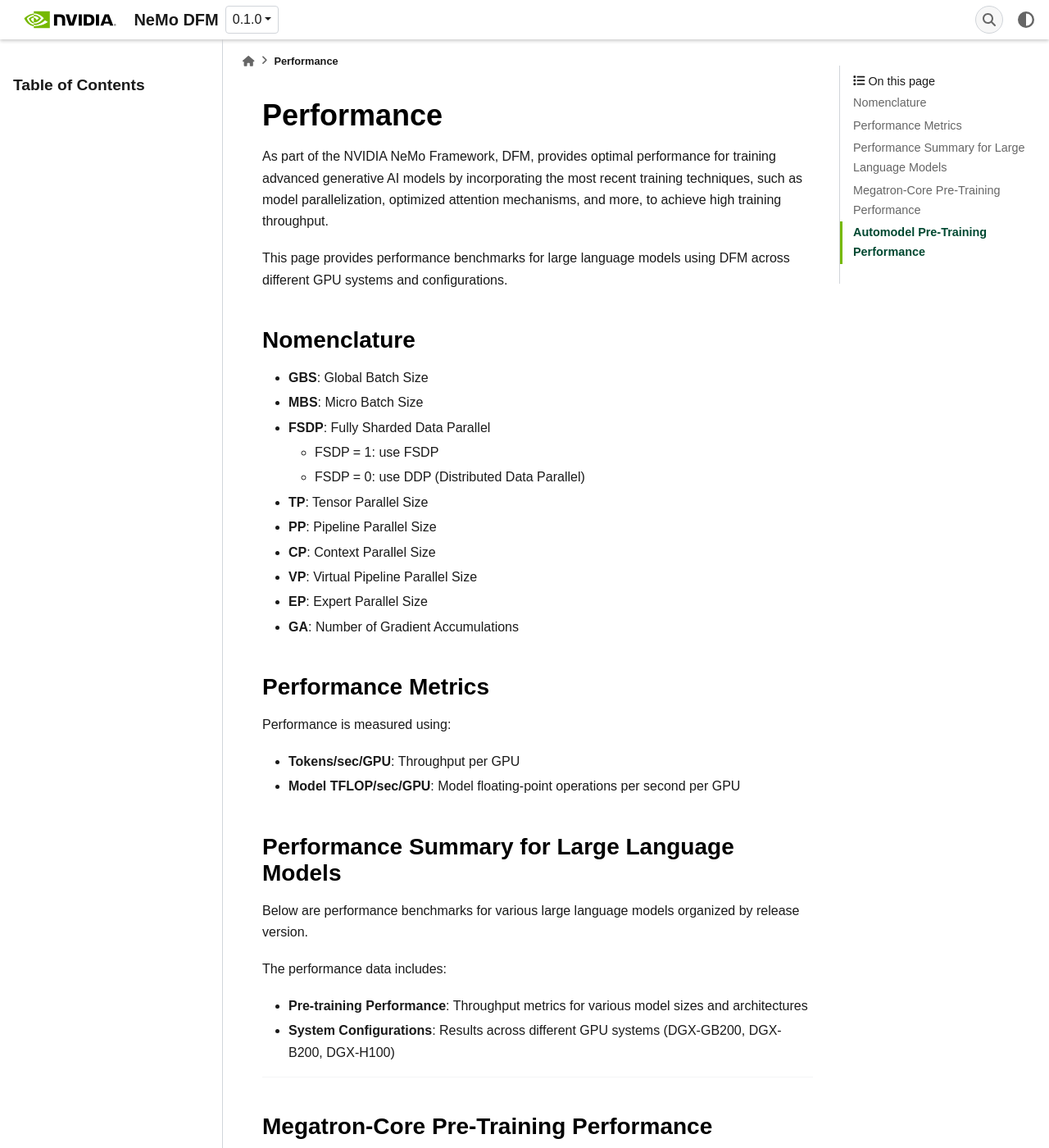
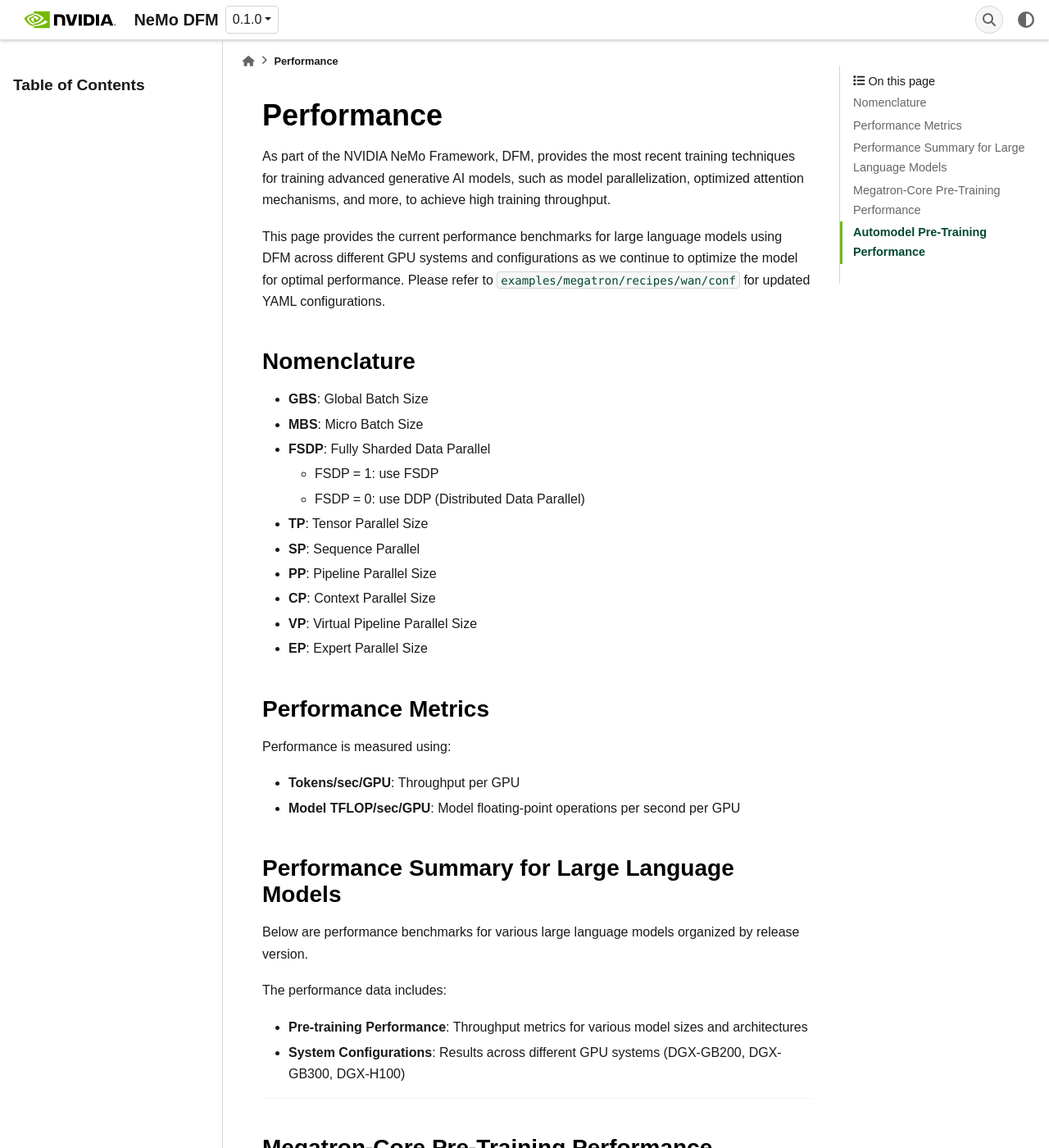
Before and after one commit to NVIDIA-NeMo/DFM, a Sphinx documentation site: the page built from docs/performance-summary.md, in a window 1280 px wide and 1400 px high. Shown: the whole window at 82% size. Built offline with Sphinx 7.4.7, drawn with Linux system fonts in a browser that asks for light colours; some web fonts are replaced; some of the changed text lies outside the part shown.

Commit message:
Performance Docs update
Signed-off-by: Parth Mannan <pmannan@nvidia.com>

```diff
--- a/docs/performance-summary.md
+++ b/docs/performance-summary.md
@@ -1,8 +1,8 @@
 # Performance
 
-As part of the NVIDIA NeMo Framework, DFM, provides optimal performance for training advanced generative AI models by incorporating the most recent training techniques, such as model parallelization, optimized attention mechanisms, and more, to achieve high training throughput.
+As part of the NVIDIA NeMo Framework, DFM, provides the most recent training techniques for training advanced generative AI models, such as model parallelization, optimized attention mechanisms, and more, to achieve high training throughput.
 
-This page provides performance benchmarks for large language models using DFM across different GPU systems and configurations.
+This page provides the current performance benchmarks for large language models using DFM across different GPU systems and configurations as we continue to optimize the model for optimal performance. Please refer to `examples/megatron/recipes/wan/conf` for updated YAML configurations.
 
 ## Nomenclature
 
@@ -12,11 +12,11 @@
   - FSDP = 1: use FSDP
   - FSDP = 0: use DDP (Distributed Data Parallel)
 - **TP**: Tensor Parallel Size
+- **SP**: Sequence Parallel
 - **PP**: Pipeline Parallel Size
 - **CP**: Context Parallel Size
 - **VP**: Virtual Pipeline Parallel Size
 - **EP**: Expert Parallel Size
-- **GA**: Number of Gradient Accumulations
 
 ## Performance Metrics
 
@@ -36,7 +36,7 @@
 The performance data includes:
 
 - **Pre-training Performance**: Throughput metrics for various model sizes and architectures
-- **System Configurations**: Results across different GPU systems (DGX-GB200, DGX-B200, DGX-H100)
+- **System Configurations**: Results across different GPU systems (DGX-GB200, DGX-GB300, DGX-H100)
 
 ---
 
@@ -44,18 +44,21 @@
 
 #### System: DGX-GB200
 
-| Model | #-GPUs | GBS | MBS | Sequence Length | FSDP | TP | PP | CP | VP | EP | GA | Tokens / sec / GPU | Model TFLOP / sec / GPU |
+| Model | #-GPUs | GBS | MBS | Sequence Length | FSDP | TP | SP | PP | CP | VP | EP | Tokens / sec / GPU | Model TFLOP / sec / GPU |
 |-------|--------|-----|-----|-----------------|------|----|----|----|----|----|----|-----------------------|-------------------------|
+|Wan 2.1 14B|32|64|1|37440|0|1|1|1|4|0|0|4747.17|787.59|
 
 
-#### System: DGX-B200
+#### System: DGX-GB300
 
-| Model | #-GPUs | GBS | MBS | Sequence Length | FSDP | TP | PP | CP | VP | EP | GA | Tokens / sec / GPU | Model TFLOP / sec / GPU |
+| Model | #-GPUs | GBS | MBS | Sequence Length | FSDP | TP | SP | PP | CP | VP | EP | Tokens / sec / GPU | Model TFLOP / sec / GPU |
 |-------|--------|-----|-----|-----------------|------|----|----|----|----|----|----|-----------------------|-------------------------|
+|Wan 2.1 14B|32|64|1|37440|0|1|1|1|2|0|0|6161.63|1,022.26|
 
 #### System: DGX-H100
 
-| Model | #-GPUs | GBS | MBS | Sequence Length | FSDP | TP | PP | CP | VP | EP | GA | Tokens / sec / GPU | Model TFLOP / sec / GPU |
+| Model | #-GPUs | GBS | MBS | Sequence Length | FSDP | TP | SP | PP | CP | VP | EP | Tokens / sec / GPU | Model TFLOP / sec / GPU |
 |-------|--------|-----|-----|-----------------|------|----|----|----|----|----|----|-----------------------|-------------------------|
+|Wan 2.1 14B|64|64|1|37440|0|2|1|1|4|0|0|1866.47|309.66|
 
 ## Automodel Pre-Training Performance
```
